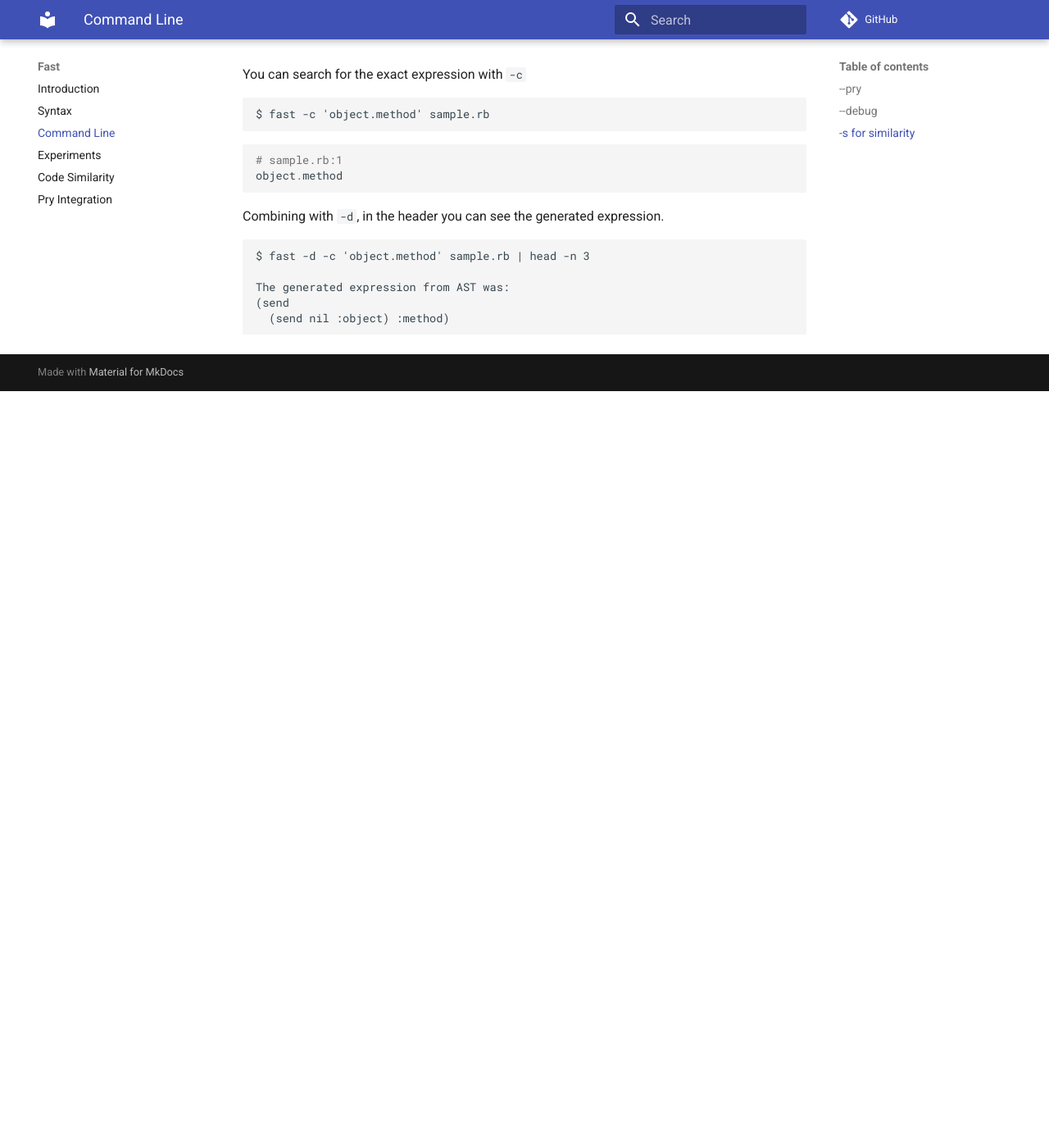
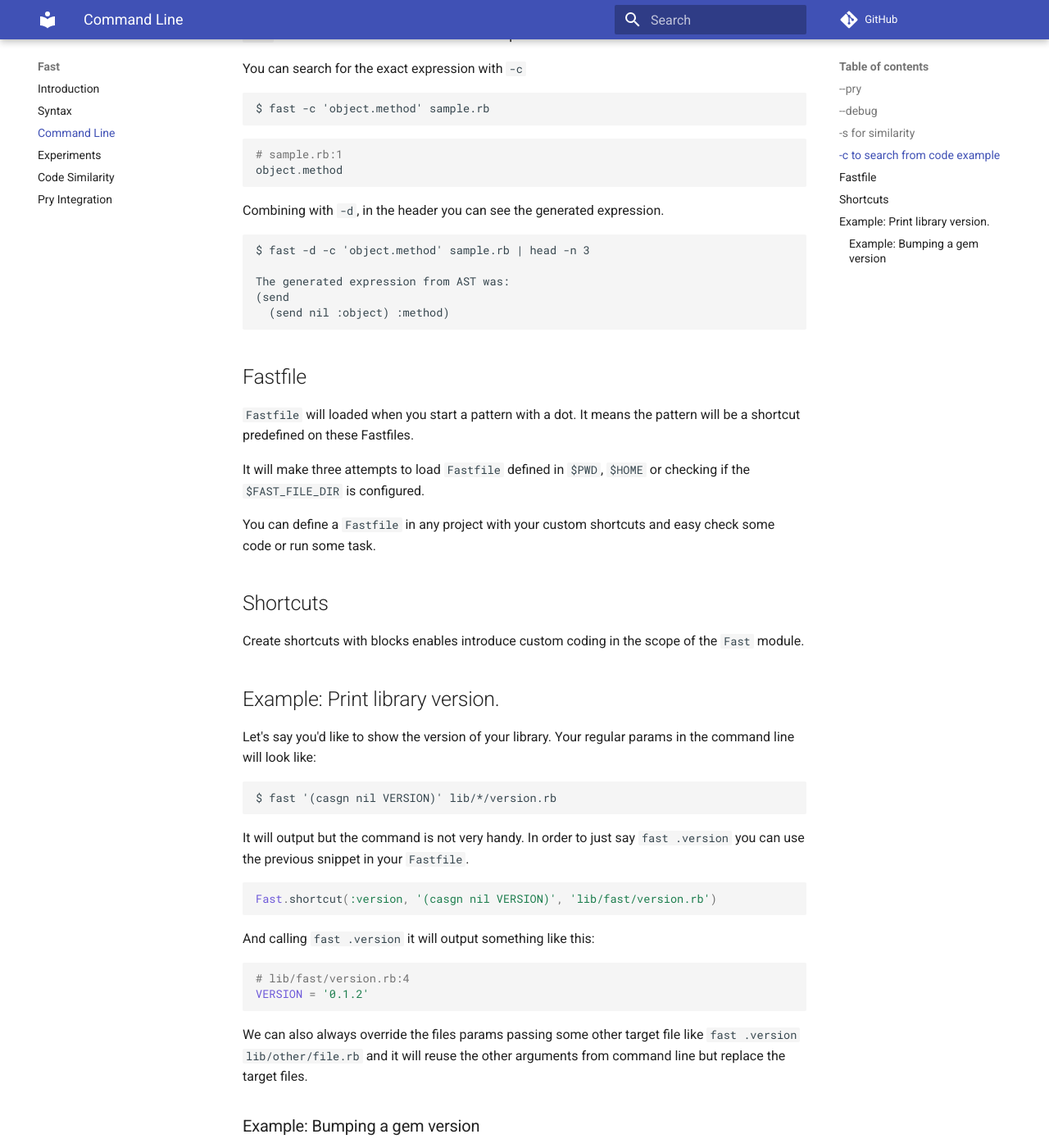
Before and after one commit to jonatas/fast, an MkDocs documentation site: the page built from docs/command_line.md, in a window 1280 px wide and 1400 px high, scrolled down 2050 px. Shown: the whole window at 82% size. Built offline with MkDocs 1.6.1 and Material for MkDocs 9.7.7, drawn with Linux system fonts in a browser that asks for light colours; comment, search, counter and statistics services are not loaded; before the commit the page ends 2527 px from its top, so only the background shows below that; some of the changed text lies outside the part shown.

Commit message:
Add shortcuts (#13)
Load shortcuts through the Fastfile

````diff
--- a/.rubocop.yml
+++ b/.rubocop.yml
@@ -43,3 +43,6 @@
 
 RSpec/DescribedClass:
   Enabled: false
+
+RSpec/ImplicitSubject:
+  Enabled: false
--- a/docs/command_line.md
+++ b/docs/command_line.md
@@ -1,7 +1,7 @@
 # Command line
 
-It will also inject a executable named `fast` and you can use it to search and
-find code using the concept:
+When you install the ffast gem, it will also create an executable named `fast`
+and you can use it to search and find code using the concept:
 
 ```
 $ fast '(def match?)' lib/fast.rb
@@ -109,3 +109,105 @@
 (send
   (send nil :object) :method)
 ```
+
+## Fastfile
+
+`Fastfile` will loaded when you start a pattern with a dot. It means the pattern
+will be a shortcut predefined on these Fastfiles.
+
+It will make three attempts to load `Fastfile` defined in `$PWD`, `$HOME` or
+checking if the `$FAST_FILE_DIR` is configured.
+
+You can define a `Fastfile` in any project with your custom shortcuts and easy
+check some code or run some task.
+
+
+## Shortcuts
+
+Create shortcuts with blocks enables introduce custom coding in
+the scope of the `Fast` module.
+
+## Example: Print library version.
+
+Let's say you'd like to show the version of your library. Your regular params
+in the command line will look like:
+
+    $ fast '(casgn nil VERSION)' lib/*/version.rb
+
+It will output but the command is not very handy. In order to just say `fast .version`
+you can use the previous snippet in your `Fastfile`.
+
+```ruby
+Fast.shortcut(:version, '(casgn nil VERSION)', 'lib/fast/version.rb')
+```
+
+And calling `fast .version` it will output something like this:
+
+```ruby
+# lib/fast/version.rb:4
+VERSION = '0.1.2'
+```
+
+We can also always override the files params passing some other target file
+like `fast .version lib/other/file.rb` and it will reuse the other arguments
+from command line but replace the target files.
+
+### Example: Bumping a gem version
+
+While releasing a new gem version, we always need to mechanical go through the
+`lib/<your_gem>/version.rb` and change the string value to bump the version
+of your library. It's pretty mechanical and here is an example that allow you
+to simple use `fast .bump_version`:
+
+```ruby
+Fast.shortcut :bump_version do
+  rewrite_file('lib/fast/version.rb', '(casgn nil VERSION (str _)') do |node|
+    target = node.children.last.loc.expression
+    pieces = target.source.split(".").map(&:to_i)
+    pieces.reverse.each_with_index do |fragment,i|
+      if fragment < 9
+        pieces[-(i+1)] = fragment +1
+        break
+      else
+        pieces[-(i+1)] = 0
+      end
+    end
+    replace(target, "'#{pieces.join(".")}'")
+  end
+end
+```
+
+!!! note "Note the shortcut scope"
+    The shortcut calls `rewrite_file` from `Fast` scope as it use
+    `Fast.instance_exec` for shortcuts that yields blocks.
+
+Checking the version:
+
+```bash
+$ fast .version                                                                                                                                                                                                                            13:58:40
+# lib/fast/version.rb:4
+VERSION = '0.1.2'
+```
+Bumping the version:
+
+```bash
+$ fast .bump_version                                                                                                                                                                                                                       13:58:43
+```
+
+No output because we don't print anything. Checking version again:
+
+```bash
+$ fast .version                                                                                                                                                                                                                            13:58:54
+# lib/fast/version.rb:4
+VERSION = '0.1.3'
+```
+
+And now a fancy shortcut to report the other shortcuts :)
+
+```ruby
+Fast.shortcut :shortcuts do
+  report(shortcuts.keys)
+end
+```
+
+You can find these examples in the [Fastfile](https://github.com/jonatas/fast/tree/master/Fastfile).
````
Also changed, not shown: other parts of docs/command_line.md (+2 -2 lines), README.md (+58 -0 lines), 8 other files.
